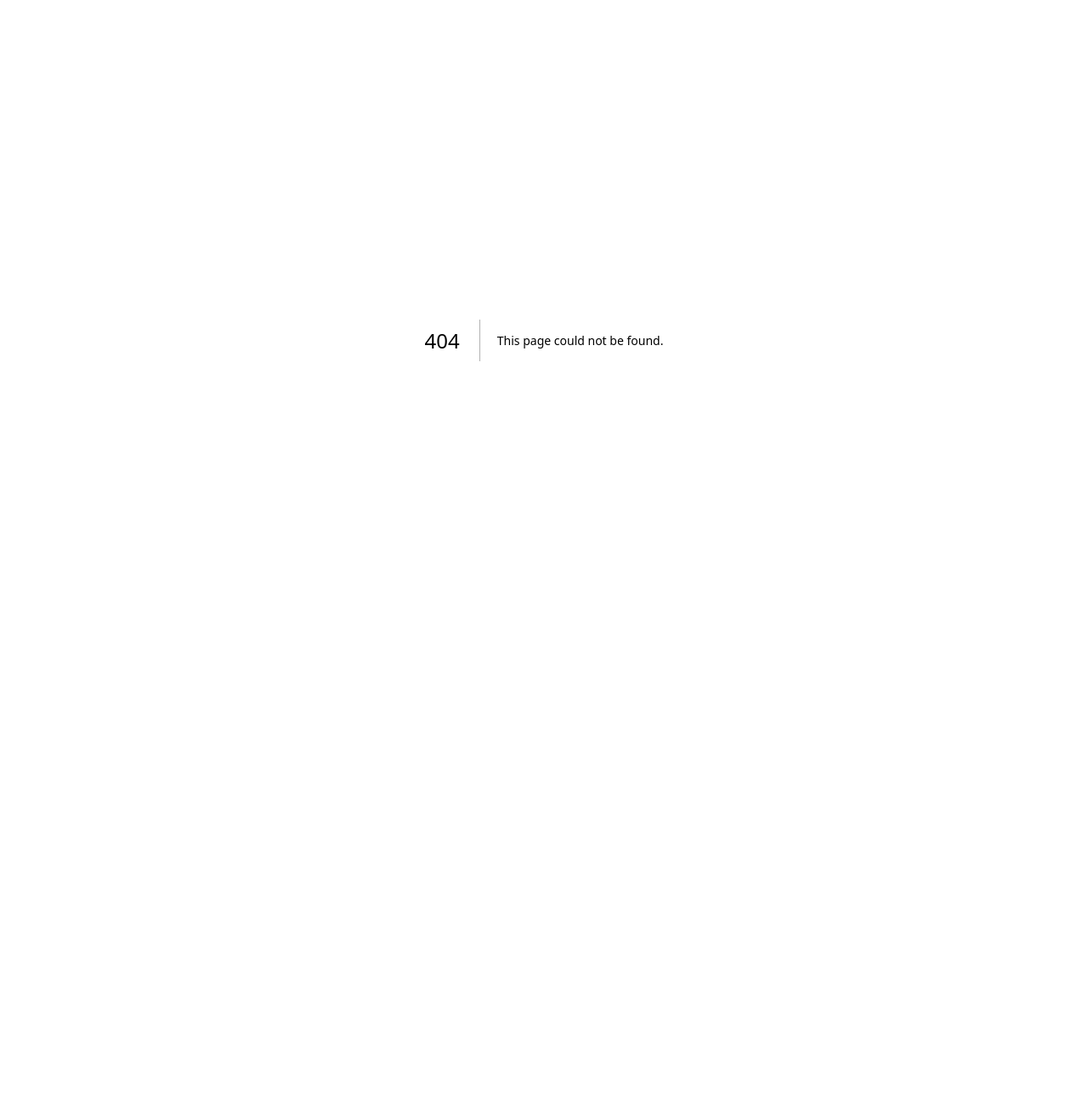
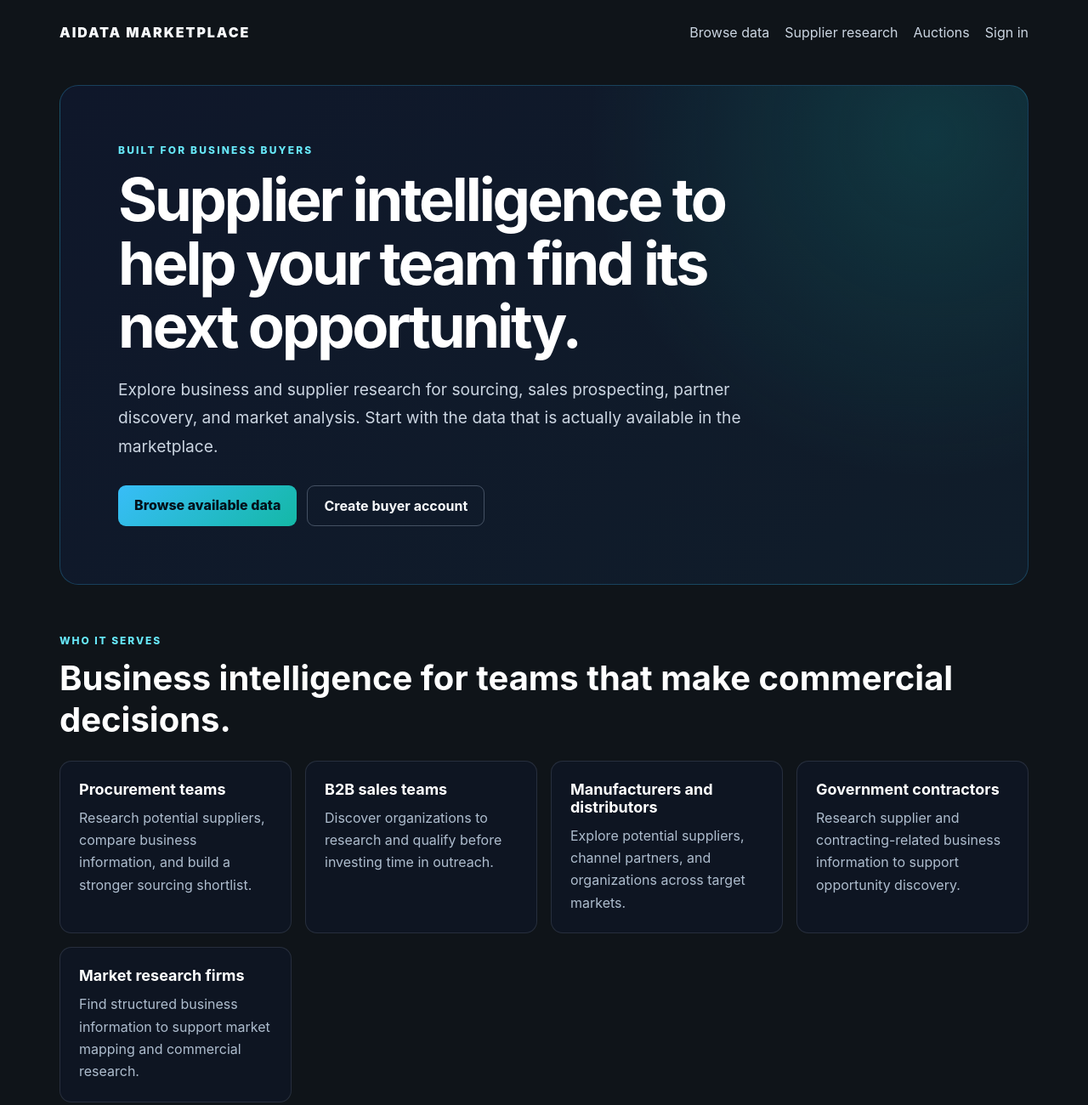
Before and after one commit to coffeyjessie996-ux/AiDataMarketplacefinal, a Next.js app in the folder apps/web/: page /for-businesses in a window 1280 px wide. Before the commit this address had no page. Shown: the top 1300 px of the page at 85% size. Before the commit the page ends 800 px from the top, so only its background shows below. Built offline with nearby package versions, Linux system fonts and the light colour scheme.

Commit message:
Add B2B buyer landing page

```diff
--- /dev/null
+++ b/apps/web/app/for-businesses/page.tsx
@@ -0,0 +1,129 @@
+import type { Metadata } from 'next';
+
+export const metadata: Metadata = {
+  title: 'Supplier Intelligence for Business Buyers | AI Data Marketplace',
+  description:
+    'Explore supplier research and business intelligence for procurement teams, sales organizations, manufacturers, distributors, and market researchers.',
+  alternates: { canonical: '/for-businesses' },
+};
+
+const audiences = [
+  {
+    title: 'Procurement teams',
+    description:
+      'Research potential suppliers, compare business information, and build a stronger sourcing shortlist.',
+  },
+  {
+    title: 'B2B sales teams',
+    description:
+      'Discover organizations to research and qualify before investing time in outreach.',
+  },
+  {
+    title: 'Manufacturers and distributors',
+    description:
+      'Explore potential suppliers, channel partners, and organizations across target markets.',
+  },
+  {
+    title: 'Government contractors',
+    description:
+      'Research supplier and contracting-related business information to support opportunity discovery.',
+  },
+  {
+    title: 'Market research firms',
+    description:
+      'Find structured business information to support market mapping and commercial research.',
+  },
+];
+
+const steps = [
+  {
+    number: '01',
+    title: 'Explore available data',
+    description:
+      'Browse the live catalog and supplier research area. Availability depends on what has actually been collected, reviewed, and published.',
+  },
+  {
+    number: '02',
+    title: 'Review before you rely on it',
+    description:
+      'Check each listing’s description, source information, freshness, quality details, and licensing terms where provided.',
+  },
+  {
+    number: '03',
+    title: 'Choose the right next step',
+    description:
+      'Create a buyer account to access marketplace features. Auction offers, where available, are non-binding until a supported purchase flow is introduced.',
+  },
+];
+
+export default function ForBusinessesPage() {
+  return (
+    <main style={{ maxWidth: 1180, margin: '0 auto', padding: '28px 20px 64px' }}>
+      <nav aria-label="Main navigation" style={{ display: 'flex', justifyContent: 'space-between', alignItems: 'center', gap: 16, flexWrap: 'wrap', marginBottom: 52 }}>
+        <a href="/" style={{ color: '#f8fafc', fontWeight: 900, letterSpacing: '.12em', textDecoration: 'none' }}>AIDATA MARKETPLACE</a>
+        <div style={{ display: 'flex', gap: 18, flexWrap: 'wrap', alignItems: 'center' }}>
+          <a href="/#catalog" style={{ color: '#cbd5e1', textDecoration: 'none' }}>Browse data</a>
+          <a href="/suppliers" style={{ color: '#cbd5e1', textDecoration: 'none' }}>Supplier research</a>
+          <a href="/auctions" style={{ color: '#cbd5e1', textDecoration: 'none' }}>Auctions</a>
+          <a href="/login" style={{ color: '#cbd5e1', textDecoration: 'none' }}>Sign in</a>
+        </div>
+      </nav>
+
+      <section style={{ padding: 'clamp(28px, 6vw, 68px)', borderRadius: 22, border: '1px solid rgba(56,189,248,.24)', background: 'radial-gradient(circle at 90% 10%, rgba(20,184,166,.18), transparent 35%), linear-gradient(135deg, #0f172a, #101d2a)' }}>
+        <p style={{ color: '#67e8f9', fontSize: 12, fontWeight: 800, letterSpacing: '.18em', margin: '0 0 14px' }}>BUILT FOR BUSINESS BUYERS</p>
+        <h1 style={{ maxWidth: 820, color: '#fff', fontSize: 'clamp(2.25rem, 6vw, 4.4rem)', lineHeight: 1.06, letterSpacing: '-.045em', margin: '0 0 20px' }}>
+          Supplier intelligence to help your team find its next opportunity.
+        </h1>
+        <p style={{ maxWidth: 760, color: '#cbd5e1', fontSize: 'clamp(1rem, 2vw, 1.2rem)', lineHeight: 1.75, margin: '0 0 28px' }}>
+          Explore business and supplier research for sourcing, sales prospecting, partner discovery, and market analysis. Start with the data that is actually available in the marketplace.
+        </p>
+        <div style={{ display: 'flex', gap: 12, flexWrap: 'wrap' }}>
+          <a href="/#catalog" style={{ display: 'inline-flex', padding: '13px 19px', borderRadius: 9, background: 'linear-gradient(135deg,#38bdf8,#14b8a6)', color: '#04111b', fontWeight: 800, textDecoration: 'none' }}>Browse available data</a>
+          <a href="/register" style={{ display: 'inline-flex', padding: '13px 19px', borderRadius: 9, border: '1px solid rgba(148,163,184,.4)', color: '#f8fafc', fontWeight: 700, textDecoration: 'none' }}>Create buyer account</a>
+        </div>
+      </section>
+
+      <section style={{ marginTop: 58 }}>
+        <p style={{ color: '#67e8f9', fontSize: 12, fontWeight: 800, letterSpacing: '.16em' }}>WHO IT SERVES</p>
+        <h2 style={{ color: '#fff', fontSize: 'clamp(1.8rem, 4vw, 2.5rem)', margin: '8px 0 24px' }}>Business intelligence for teams that make commercial decisions.</h2>
+        <div style={{ display: 'grid', gridTemplateColumns: 'repeat(auto-fit, minmax(220px, 1fr))', gap: 16 }}>
+          {audiences.map((audience) => (
+            <article key={audience.title} style={{ padding: 22, border: '1px solid rgba(148,163,184,.18)', borderRadius: 14, background: 'rgba(15,23,42,.58)' }}>
+              <h3 style={{ color: '#fff', fontSize: 18, margin: '0 0 10px' }}>{audience.title}</h3>
+              <p style={{ color: '#aebdce', lineHeight: 1.65, margin: 0 }}>{audience.description}</p>
+            </article>
+          ))}
+        </div>
+      </section>
+
+      <section style={{ marginTop: 58 }}>
+        <p style={{ color: '#67e8f9', fontSize: 12, fontWeight: 800, letterSpacing: '.16em' }}>HOW TO USE THE MARKETPLACE</p>
+        <h2 style={{ color: '#fff', fontSize: 'clamp(1.8rem, 4vw, 2.5rem)', margin: '8px 0 24px' }}>A practical path from research to a buying decision.</h2>
+        <div style={{ display: 'grid', gridTemplateColumns: 'repeat(auto-fit, minmax(230px, 1fr))', gap: 16 }}>
+          {steps.map((step) => (
+            <article key={step.number} style={{ padding: 22, borderRadius: 14, background: 'rgba(15,23,42,.7)', border: '1px solid rgba(148,163,184,.15)' }}>
+              <span style={{ color: '#38bdf8', fontSize: 28, fontWeight: 900 }}>{step.number}</span>
+              <h3 style={{ color: '#fff', margin: '12px 0 8px', fontSize: 19 }}>{step.title}</h3>
+              <p style={{ color: '#aebdce', lineHeight: 1.65, margin: 0 }}>{step.description}</p>
+            </article>
+          ))}
+        </div>
+      </section>
+
+      <section style={{ marginTop: 58, padding: '28px clamp(20px, 4vw, 42px)', border: '1px solid rgba(20,184,166,.25)', borderRadius: 16, background: 'rgba(13,148,136,.08)' }}>
+        <h2 style={{ color: '#fff', margin: '0 0 12px', fontSize: 'clamp(1.5rem, 3vw, 2rem)' }}>Check the catalog before making a decision.</h2>
+        <p style={{ color: '#cbd5e1', lineHeight: 1.7, maxWidth: 820, margin: '0 0 20px' }}>
+          Catalog coverage changes as research is collected and reviewed. Listing details and licensing terms should be checked individually. The platform does not represent an auction offer as a completed sale, and no payment is taken through an offer submission.
+        </p>
+        <div style={{ display: 'flex', gap: 12, flexWrap: 'wrap' }}>
+          <a href="/#catalog" style={{ color: '#04111b', background: '#67e8f9', padding: '12px 17px', borderRadius: 8, fontWeight: 800, textDecoration: 'none' }}>View catalog</a>
+          <a href="/suppliers" style={{ color: '#e2e8f0', border: '1px solid rgba(148,163,184,.4)', padding: '12px 17px', borderRadius: 8, fontWeight: 700, textDecoration: 'none' }}>Explore supplier research</a>
+        </div>
+      </section>
+
+      <footer style={{ marginTop: 44, paddingTop: 20, borderTop: '1px solid rgba(148,163,184,.15)', color: '#8293a7', fontSize: 13 }}>
+        AI Data Marketplace · Business supplier intelligence and research
+      </footer>
+    </main>
+  );
+}
```
